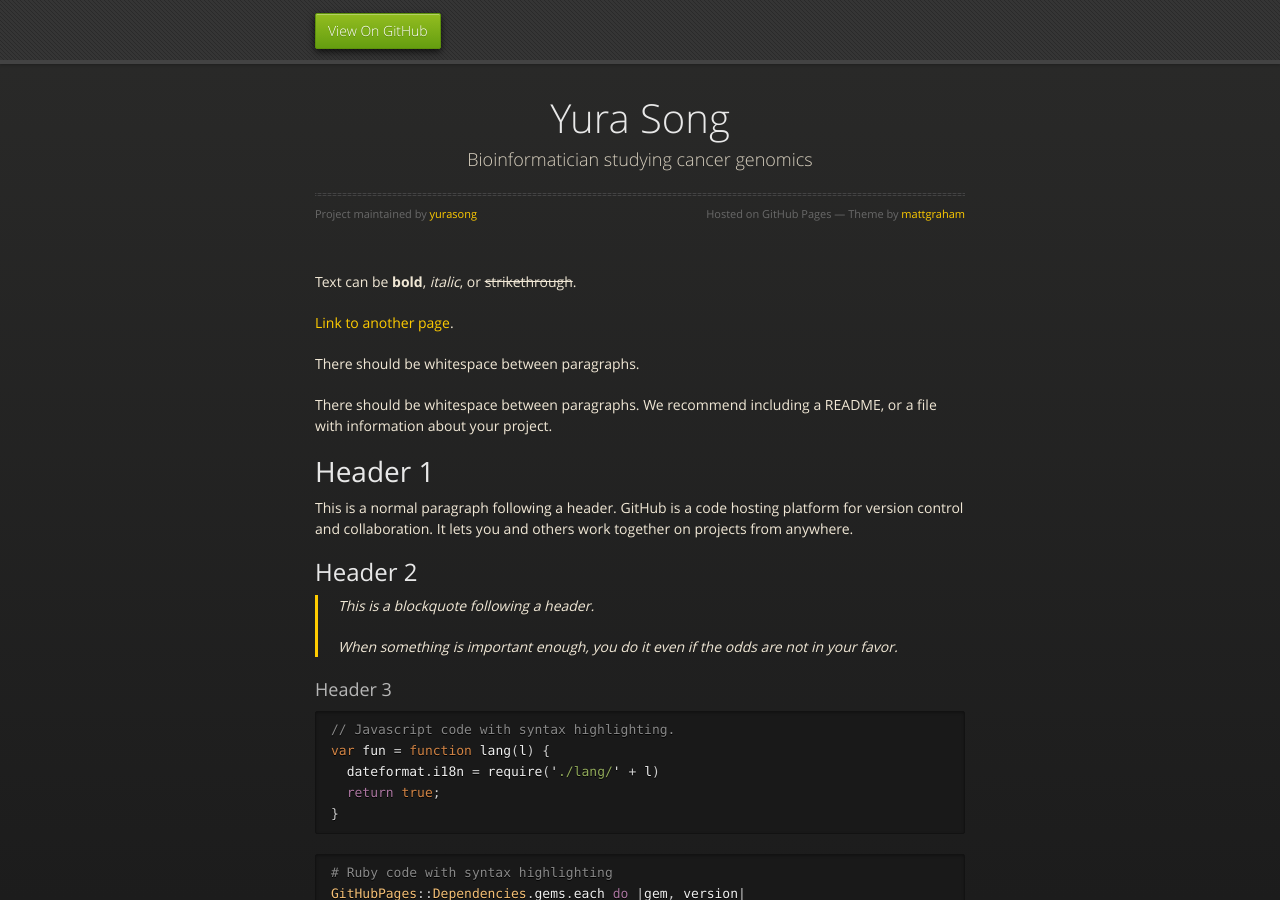
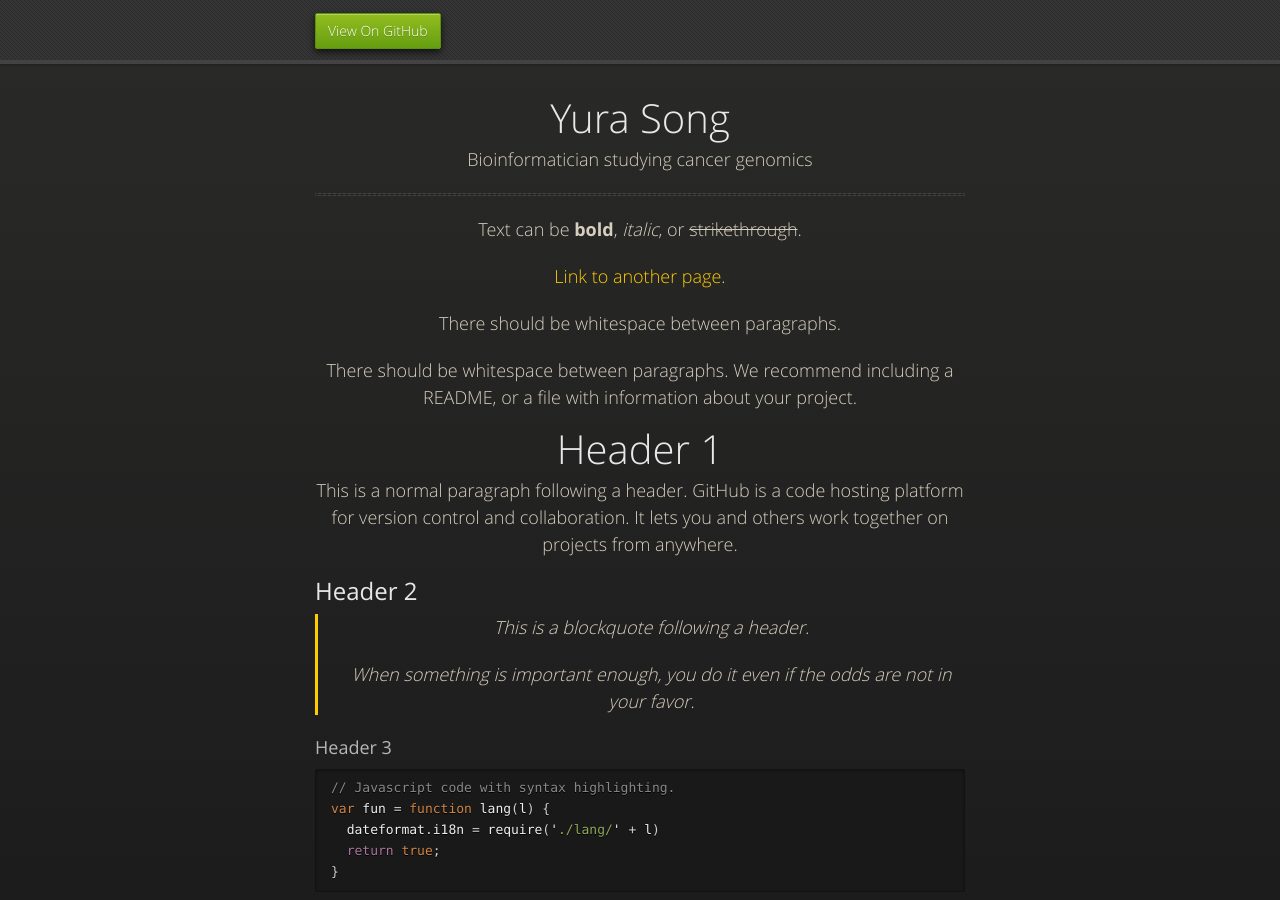
Before and after one commit to yurasong/yurasong.github.io, a Jekyll site: the page built from index.md, in a window 1280 px wide and 900 px high. Built offline with Jekyll 4.4.1, drawn with Linux system fonts in a browser that asks for light colours.

Commit message:
html test

```diff
--- a/_layouts/default.html
+++ b/_layouts/default.html
@@ -36,9 +36,6 @@
           <h1>{{ site.title | default: site.github.repository_name }}</h1>
           <p>{{ site.description | default: site.github.project_tagline }}</p>
           <hr>
-          <span class="credits left">Project maintained by <a href="{{ site.github.owner_url }}">{{ site.github.owner_name }}</a></span>
-          <span class="credits right">Hosted on GitHub Pages &mdash; Theme by <a href="https://twitter.com/mattgraham">mattgraham</a></span>
-        </div>
 
         {{ content }}
 
```
